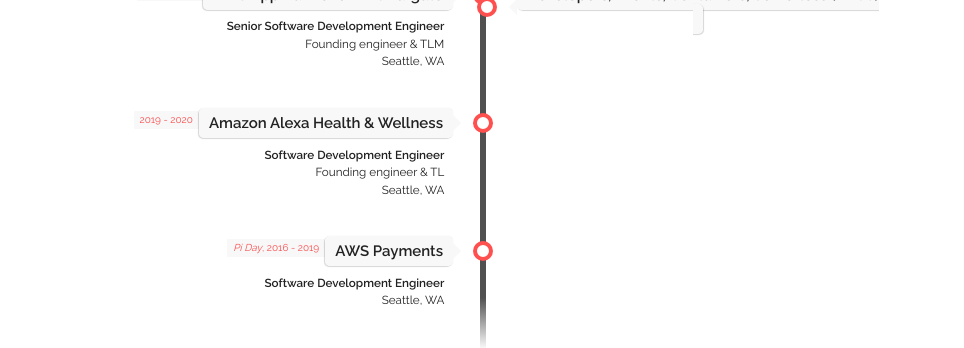
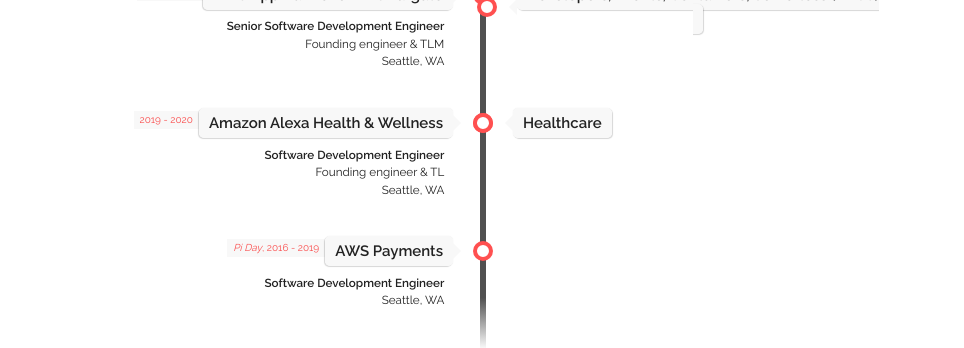
Before and after one commit to gfw001/gfw001.github.io, a Jekyll site: the page projects.html, which Jekyll copies as it is, in a window 1280 px wide. Shown: the part 1655-2003 px from the top of the page, without its empty margins (157-1121 px from the left). Built offline with Jekyll 4.4.1, drawn with Linux system fonts in a browser that asks for light colours.

Commit message:
Update projects.html

```diff
--- a/projects.html
+++ b/projects.html
@@ -240,6 +240,11 @@
 		Seattle, WA
 	</div>
       </div>
+      <div class="direction-r">
+        <div class="flag-wrapper">
+          <span class="flag">Healthcare</span>
+        </div>
+      </div>
     </li>
 
     <li>
```
